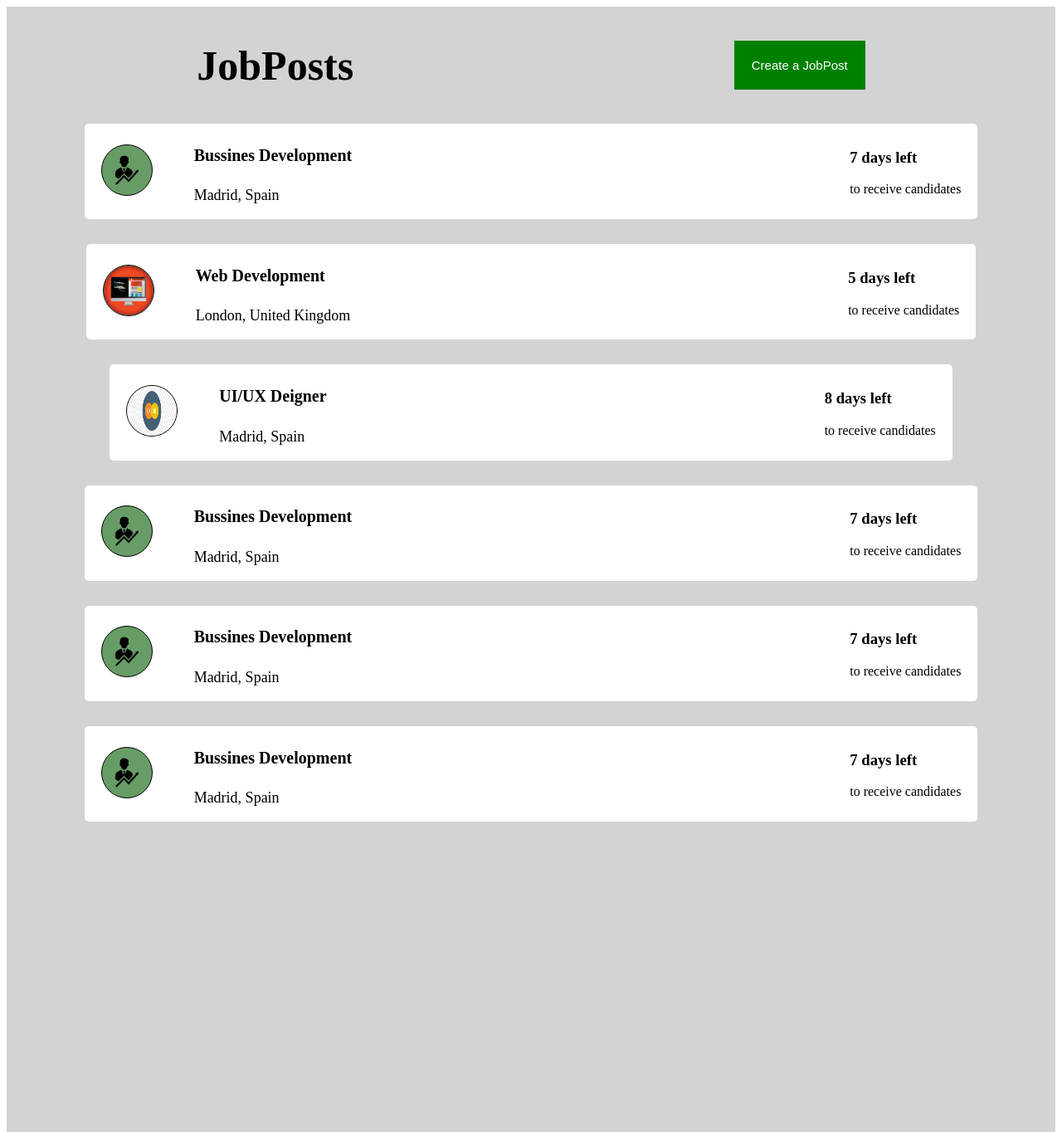
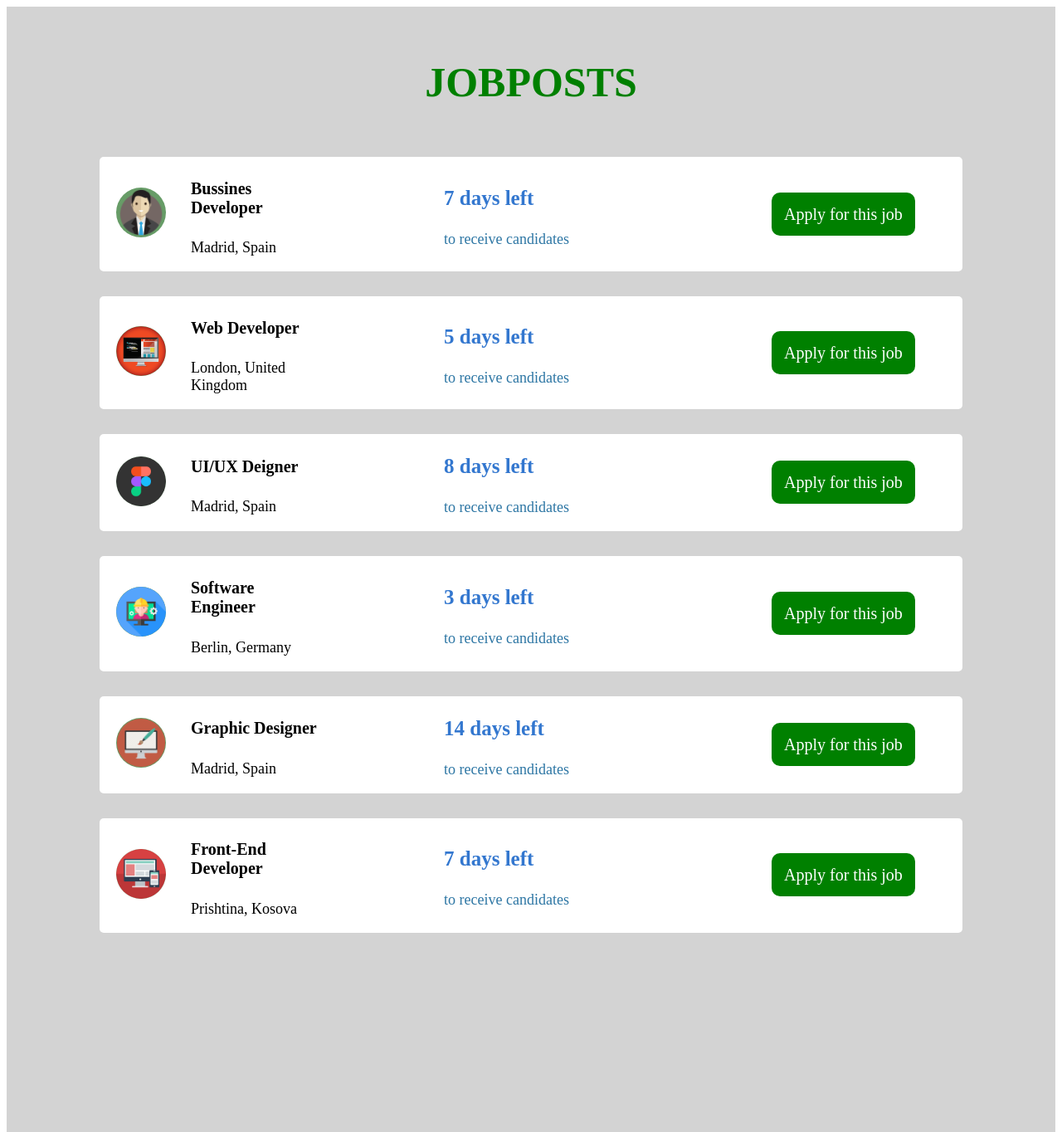
Before and after one commit to arbenitamani/jobappsys, a PHP site: page /app/views/job/job_list.php in a window 1280 px wide. Shown: the top 1364 px of the page at 83% size. Run offline with PHP 8.4, Linux system fonts and the light colour scheme.

Commit message:
jobposts and jobdetails DONE

```diff
--- a/app/views/job/job_list.php
+++ b/app/views/job/job_list.php
@@ -14,26 +14,28 @@
 
         <div class="listnav">
             <h2>JobPosts</h2>
-            <button>Create a JobPost</button>
+
         </div>
 
         <div class="jobs">
             <div class="job">
                 <div class="job-left">
                     <div>
-                        <img src="../../../images/buss.png" alt="">
+                        <img src="../../../images/bd.png" alt="">
                     </div>
                     <div>
-                        <h4>Bussines Development</h4>
+                        <h4>Bussines Developer</h4>
                         <p>Madrid, Spain</p>
                     </div>
                 </div>
 
-                <div class="job-right">
+                <div class="job-middle">
                     <h3>7 days left</h3>
                     <p>to receive candidates</p>
                 </div>
-
+                <div class="job-right">
+                <a href="./apply_job.php?jobpost_id=1">Apply for this job</a>
+                </div>
 
             </div>
             <div class="job">
@@ -42,14 +44,77 @@
                         <img src="../../../images/web3.png" alt="">
                     </div>
                     <div>
-                        <h4>Web Development</h4>
+                        <h4>Web Developer</h4>
                         <p>London, United Kingdom</p>
                     </div>
                 </div>
 
-                <div class="job-right">
+                <div class="job-middle">
                     <h3>5 days left</h3>
                     <p>to receive candidates</p>
+                </div>
+
+                <div class="job-right">
+                    <a href="./apply_job.php?jobpost_id=2">Apply for this job</a>
+                </div>
+            </div>
+            <div class="job">
+                <div class="job-left">
+                    <div>
+                        <img src="../../../images/uiux3.png" alt="">
+                    </div>
+                    <div>
+                        <h4>UI/UX Deigner</h4>
+                        <p>Madrid, Spain</p>
+                    </div>
+                </div>
+
+                <div class="job-middle">
+                    <h3>8 days left</h3>
+                    <p>to receive candidates</p>
+                </div>
+                <div class="job-right">
+                    <a href="./apply_job.php?jobpost_id=3">Apply for this job</a>
+                </div>
+
+            </div>
+            <div class="job">
+                <div class="job-left">
+                    <div>
+                        <img src="../../../images/sq.png" alt="">
+                    </div>
+                    <div>
+                        <h4>Software Engineer</h4>
+                        <p>Berlin, Germany</p>
+                    </div>
+                </div>
+
+                <div class="job-middle">
+                    <h3>3 days left</h3>
+                    <p>to receive candidates</p>
+                </div>
+
+                <div class="job-right">
+                    <a href="./apply_job.php?jobpost_id=4">Apply for this job</a>
+                </div>
+            </div>
+            <div class="job">
+                <div class="job-left">
+                    <div>
+                        <img src="../../../images/gd.jpg" alt="">
+                    </div>
+                    <div>
+                        <h4>Graphic Designer</h4>
+                        <p>Madrid, Spain</p>
+                    </div>
+                </div>
+
+                <div class="job-middle">
+                    <h3>14 days left</h3>
+                    <p>to receive candidates</p>
+                </div>
+                <div class="job-right">
+                    <a href="./apply_job.php?jobpost_id=5">Apply for this job</a>
                 </div>
 
 
@@ -57,72 +122,21 @@
             <div class="job">
                 <div class="job-left">
                     <div>
-                        <img src="../../../images/uiux.png" alt="">
+                        <img src="../../../images/fd2.jpg" alt="">
                     </div>
                     <div>
-                        <h4>UI/UX Deigner</h4>
-                        <p>Madrid, Spain</p>
+                        <h4>Front-End Developer</h4>
+                        <p>Prishtina, Kosova</p>
                     </div>
                 </div>
 
-                <div class="job-right">
-                    <h3>8 days left</h3>
-                    <p>to receive candidates</p>
-                </div>
-
-
-            </div>
-            <div class="job">
-                <div class="job-left">
-                    <div>
-                        <img src="../../../images/buss.png" alt="">
-                    </div>
-                    <div>
-                        <h4>Bussines Development</h4>
-                        <p>Madrid, Spain</p>
-                    </div>
-                </div>
-
-                <div class="job-right">
+                <div class="job-middle">
                     <h3>7 days left</h3>
                     <p>to receive candidates</p>
                 </div>
-
-
-            </div>
-            <div class="job">
-                <div class="job-left">
-                    <div>
-                        <img src="../../../images/buss.png" alt="">
-                    </div>
-                    <div>
-                        <h4>Bussines Development</h4>
-                        <p>Madrid, Spain</p>
-                    </div>
-                </div>
-
                 <div class="job-right">
-                    <h3>7 days left</h3>
-                    <p>to receive candidates</p>
-                </div>
-
-
-            </div>
-            <div class="job">
-                <div class="job-left">
-                    <div>
-                        <img src="../../../images/buss.png" alt="">
-                    </div>
-                    <div>
-                        <h4>Bussines Development</h4>
-                        <p>Madrid, Spain</p>
-                    </div>
-                </div>
-
-                <div class="job-right">
-                    <h3>7 days left</h3>
-                    <p>to receive candidates</p>
-                </div>
+    <a href="./apply_job.php?jobpost_id=6">Apply for this job</a>
+</div>
 
 
             </div>
--- a/app/views/job/joblist.css
+++ b/app/views/job/joblist.css
@@ -9,10 +9,14 @@
     display: flex;
     justify-content: space-around;
     align-items: center;
+
 }
 
 .listnav h2{
     font-size: 50px;
+    color: green;
+    text-transform: uppercase;
+    padding: 20px;
 
 }
 .listnav button{
@@ -43,13 +47,15 @@
 
 .job{
     display: flex;
+    justify-content: center;
     align-items: center;
-    gap: 600px;
+    gap: 150px;
     background-color: white;
   padding-left: 20px;
   padding-right: 20px;
   cursor: pointer;
   border-radius: 5px;
+  width: 1000px;
 
 }
 .job:hover{
@@ -61,12 +67,11 @@
 .job-left{
     display: flex;
     align-items: center;
-    gap: 50px;
-
+   gap: 30px;
+   width: 35%;
 }
 .job-left img{
     border-radius: 50%;
-    border: 1px solid black;
     width: 60px;
     height: 60px;
     background-color:rgb(103, 156, 103);
@@ -78,3 +83,25 @@
 .job-left p{
     font-size: 18px;
 }
+.job-middle{
+    width: 35%;
+}
+.job-middle h3{
+color: rgb(51, 119, 207);
+font-size: 25px;
+}
+.job-middle p{
+    font-size: 18px;
+    color: rgb(45, 118, 164);
+}
+.job-right{
+    width: 30%;
+}
+.job-right a{
+    color: white;
+    font-size: 20px;
+    text-decoration: none;
+    background-color: green;
+    padding: 15px;
+    border-radius: 10px;
+}
```
Also changed, not shown: app/views/job/apply_job.css (added, +80 -0 lines), app/views/job/apply_job.php (+73 -0 lines), images/bd.png (added), images/bd.svg (added), images/fd.png (added), images/fd2.jpg (added), images/gd.jpg (added), images/jd.png (added), images/sq.png (added), images/uiux2.jpg (added), images/uiux3.png (added).
